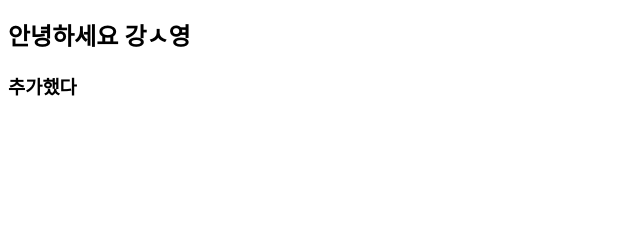
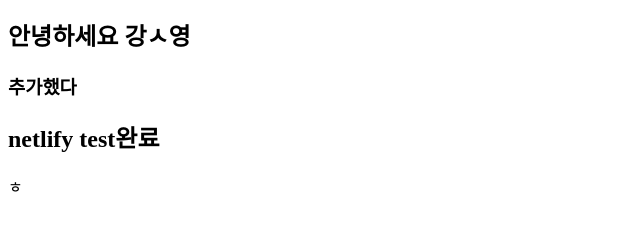
Before and after one commit to kangsuyeong/kang-project, a plain HTML site: page index.html in a window 1280 px wide. Shown: the part 116-346 px from the top of the page, without its empty margins (0-640 px from the left). Drawn offline with Linux system fonts and the light colour scheme.

Commit message:
add new sentence

```diff
--- a/index.html
+++ b/index.html
@@ -11,5 +11,6 @@
     <p>호잇</p>
     <h2>안녕하세요 강ㅅ영</h2>
     <h3>추가했다</h3>
+    <h2>netlify test완료</h2>ㅎ
   </body>
 </html>
```
